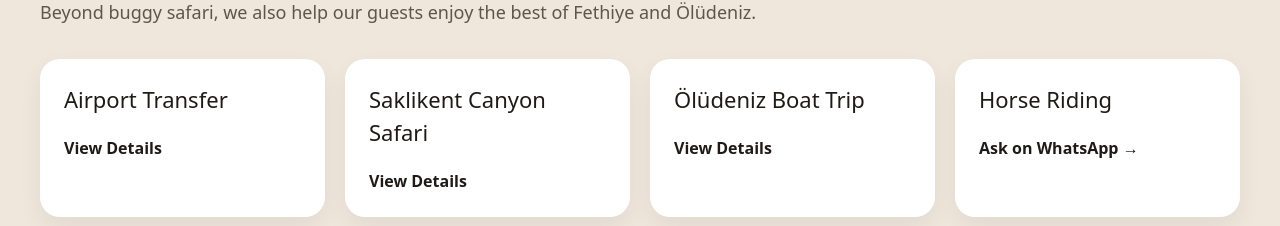
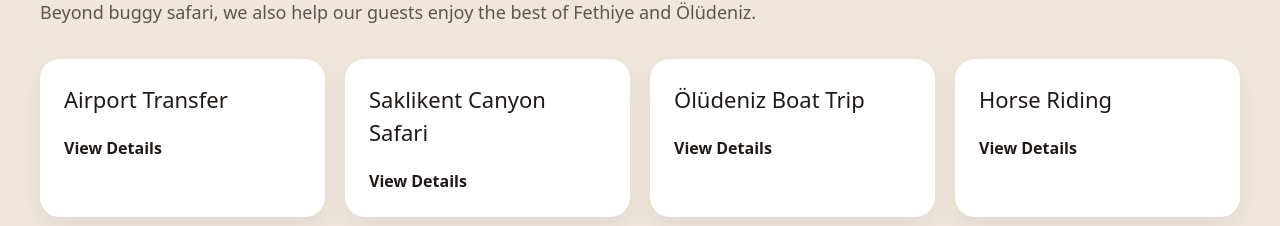
Before and after one commit to comendrive-a11y/comendrive-a11y, a Next.js app: page / in a window 1280 px wide. Shown: the part 2858-3084 px from the top of the page. Built offline with nearby package versions, Linux system fonts and the light colour scheme.

Commit message:
Update page.tsx

```diff
--- a/app/page.tsx
+++ b/app/page.tsx
@@ -668,6 +668,8 @@ backgroundRepeat: "no-repeat",
       ? "/saklikent-canyon-safari"
       : tour === "Ölüdeniz Boat Trip" || tour === "Ölüdeniz Tekne Turu"
       ? "/oludeniz-boat-trip"
+      : tour === "Horse Riding" || tour === "At Turu"
+      ? "/horse-riding"
       : `https://wa.me/905446358280?text=Hello%20I%20want%20to%20get%20information%20about%20${encodeURIComponent(
           tour
         )}`
@@ -685,7 +687,9 @@ backgroundRepeat: "no-repeat",
   tour === "Saklikent Canyon Safari" ||
   tour === "Saklıkent Kanyon Safari" ||
   tour === "Ölüdeniz Boat Trip" ||
-  tour === "Ölüdeniz Tekne Turu"
+  tour === "Ölüdeniz Tekne Turu" ||
+  tour === "Horse Riding" ||
+  tour === "At Turu"
     ? isEn
       ? "View Details"
       : "Detayları Gör"
```
